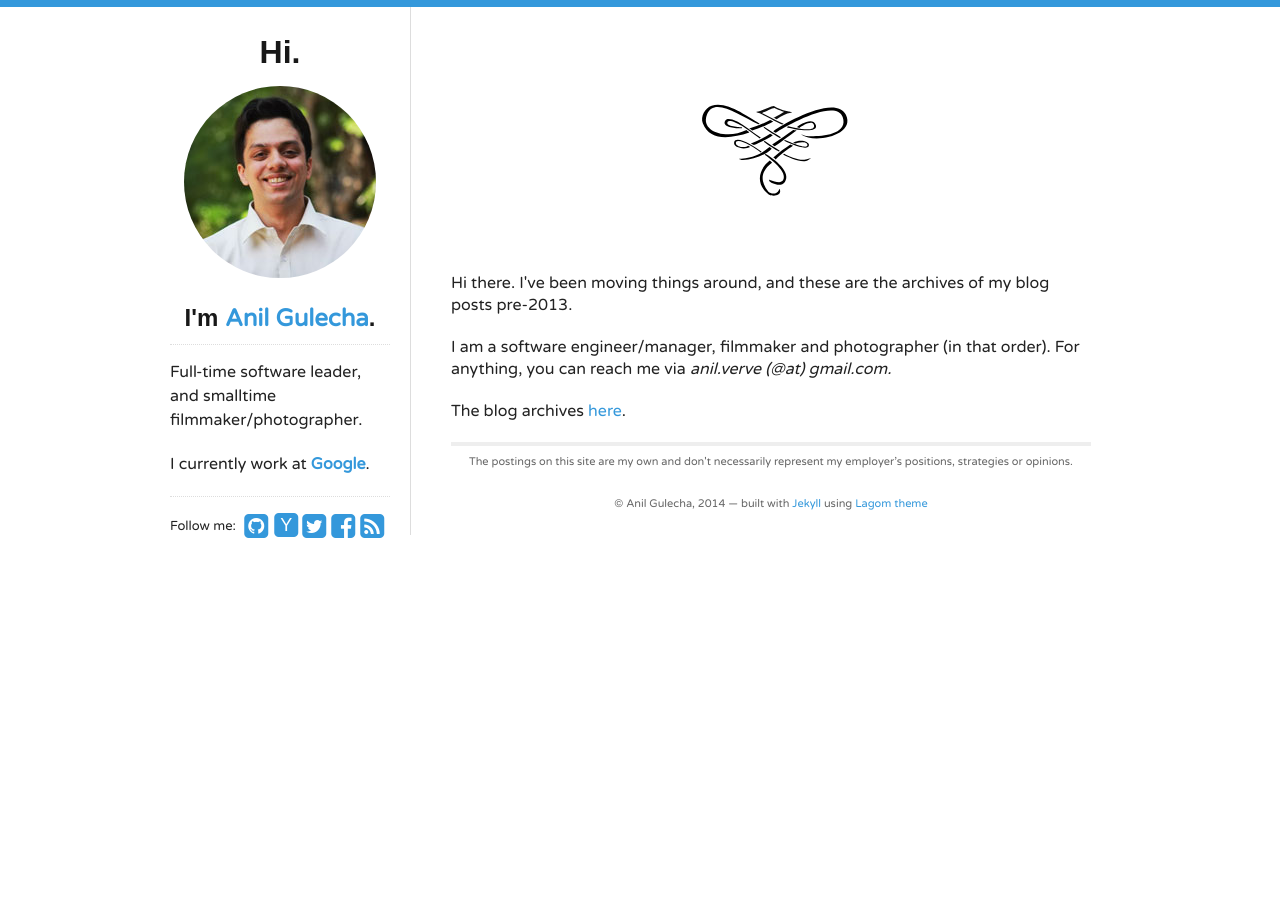
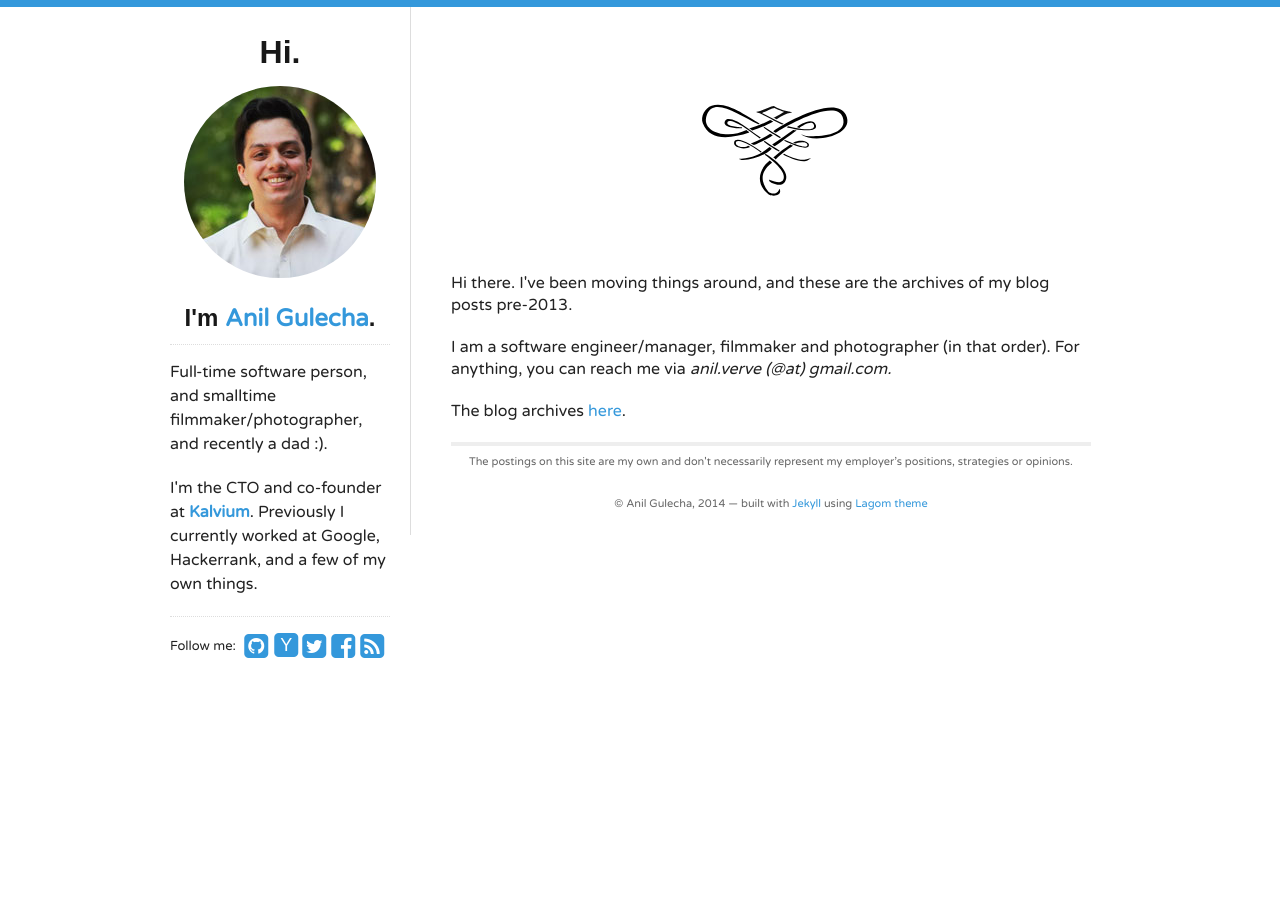
Before and after one commit to anilgulecha/anilgulecha.github.io, a Jekyll site: the page built from index.html, in a window 1280 px wide. Built offline with Jekyll 4.4.1, drawn with Linux system fonts in a browser that asks for light colours; nearby versions of some CDN libraries.

Commit message:
Update sidebar.html

```diff
--- a/_includes/sidebar.html
+++ b/_includes/sidebar.html
@@ -5,7 +5,7 @@
   </a>
   <h2>I'm <a href="/">{{ site.data.theme.name }}</a>.</h2>
   <div id="bio">
-    <p>Full-time software leader, and smalltime filmmaker/photographer.</p><p>I currently work at <a href="resume.html">Google</a>.</p>
+    <p>Full-time software person, and smalltime filmmaker/photographer, and recently a dad :).</p><p>I'm the CTO and co-founder at <a href="https://www/kalvium.com">Kalvium</a>. Previously I currently worked at Google, Hackerrank, and a few of my own things.</p>
   </div>
   <div id="social">
     {% include social.html %}
```
